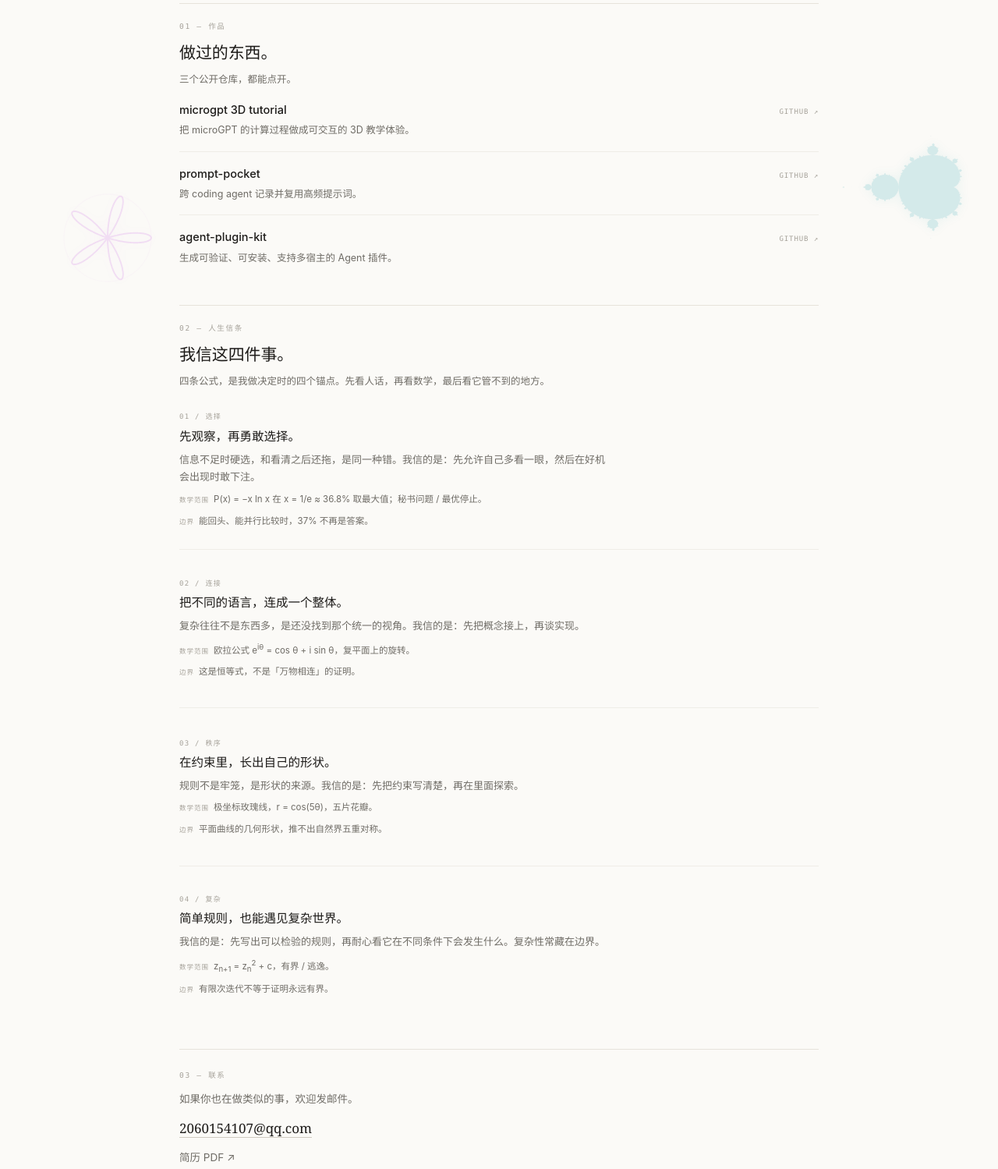
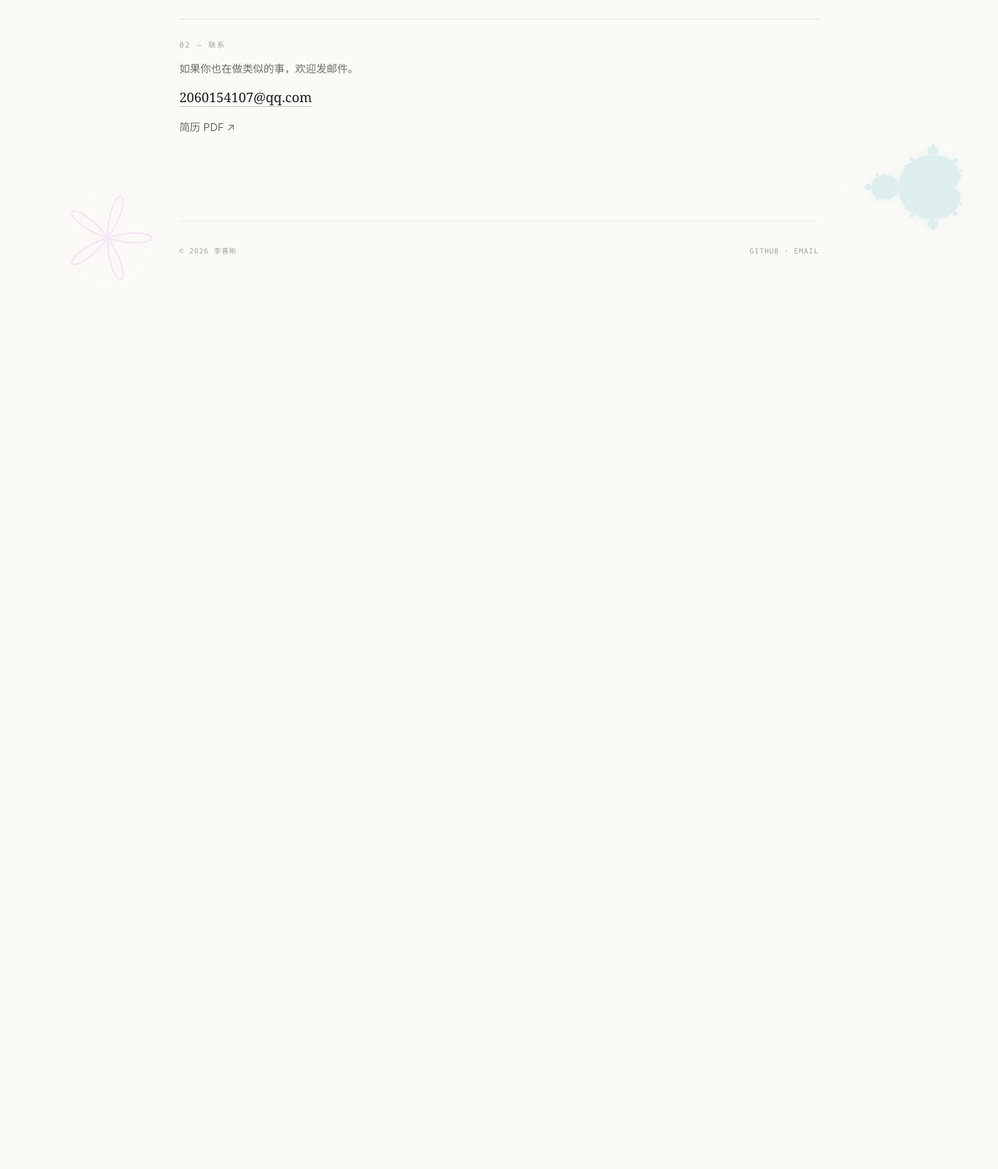
Before and after one commit to lxb12123/lxb12123.github.io, a plain HTML site: page index.html in a window 1280 px wide. Shown: the part 359-1858 px from the top of the page at 78% size. After the commit the page ends 800 px from the top, so only its background shows below. Drawn offline with Linux system fonts and the light colour scheme.

Commit message:
Remove selected work section

```diff
--- a/index.html
+++ b/index.html
@@ -132,7 +132,6 @@
     </div>
     <nav class="nav">
       <a href="assets/lixibin-cv.pdf" target="_blank" rel="noopener">CV</a>
-      <a href="#work">作品</a>
       <a href="#ideas">信条</a>
       <a href="#contact">联系</a>
       <a class="ext" href="https://github.com/lxb12123">GitHub ↗</a>
@@ -150,77 +149,8 @@
       <div class="stack">Go · Python · PostgreSQL · Redis · Agent / Memory / MCP · OAuth 2.0 · Stripe · Docker · AWS</div>
     </div>
 
-    <section id="work">
-      <div class="sec-label">01 — 作品</div>
-      <h2>做过的东西。</h2>
-      <p class="sec-note">三个公开仓库，都能点开。</p>
-
-      <div class="p-row">
-        <div><h3>microgpt 3D tutorial</h3><p>把 microGPT 的计算过程做成可交互的 3D 教学体验。</p></div>
-        <a href="https://github.com/lxb12123/microgpt-3d-tutorial">GITHUB ↗</a>
-      </div>
-      <div class="p-row">
-        <div><h3>prompt-pocket</h3><p>跨 coding agent 记录并复用高频提示词。</p></div>
-        <a href="https://github.com/lxb12123/prompt-pocket">GITHUB ↗</a>
-      </div>
-      <div class="p-row">
-        <div><h3>agent-plugin-kit</h3><p>生成可验证、可安装、支持多宿主的 Agent 插件。</p></div>
-        <a href="https://github.com/lxb12123/agent-plugin-kit">GITHUB ↗</a>
-      </div>
-    </section>
-
-    <section id="ideas" class="creeds">
-      <div class="sec-label">02 — 人生信条</div>
-      <h2>我信这四件事。</h2>
-      <p class="sec-note">四条公式，是我做决定时的四个锚点。先看人话，再看数学，最后看它管不到的地方。</p>
-
-      <div class="f-row">
-        <div class="f-text">
-          <div class="f-num">01 / 选择</div>
-          <h3>先观察，再勇敢选择。</h3>
-          <p>信息不足时硬选，和看清之后还拖，是同一种错。我信的是：先允许自己多看一眼，然后在好机会出现时敢下注。</p>
-          <div class="f-meta"><b>数学范围</b><span>P(x) = −x ln x 在 x = 1/e ≈ 36.8% 取最大值；秘书问题 / 最优停止。</span></div>
-          <div class="f-meta"><b>边界</b><span>能回头、能并行比较时，37% 不再是答案。</span></div>
-        </div>
-        <div class="f-slot"></div>
-      </div>
-
-      <div class="f-row">
-        <div class="f-text">
-          <div class="f-num">02 / 连接</div>
-          <h3>把不同的语言，连成一个整体。</h3>
-          <p>复杂往往不是东西多，是还没找到那个统一的视角。我信的是：先把概念接上，再谈实现。</p>
-          <div class="f-meta"><b>数学范围</b><span>欧拉公式 e<sup>iθ</sup> = cos θ + i sin θ，复平面上的旋转。</span></div>
-          <div class="f-meta"><b>边界</b><span>这是恒等式，不是「万物相连」的证明。</span></div>
-        </div>
-        <div class="f-slot"></div>
-      </div>
-
-      <div class="f-row">
-        <div class="f-text">
-          <div class="f-num">03 / 秩序</div>
-          <h3>在约束里，长出自己的形状。</h3>
-          <p>规则不是牢笼，是形状的来源。我信的是：先把约束写清楚，再在里面探索。</p>
-          <div class="f-meta"><b>数学范围</b><span>极坐标玫瑰线，r = cos(5θ)，五片花瓣。</span></div>
-          <div class="f-meta"><b>边界</b><span>平面曲线的几何形状，推不出自然界五重对称。</span></div>
-        </div>
-        <div class="f-slot"></div>
-      </div>
-
-      <div class="f-row">
-        <div class="f-text">
-          <div class="f-num">04 / 复杂</div>
-          <h3>简单规则，也能遇见复杂世界。</h3>
-          <p>我信的是：先写出可以检验的规则，再耐心看它在不同条件下会发生什么。复杂性常藏在边界。</p>
-          <div class="f-meta"><b>数学范围</b><span>z<sub>n+1</sub> = z<sub>n</sub><sup>2</sup> + c，有界 / 逃逸。</span></div>
-          <div class="f-meta"><b>边界</b><span>有限次迭代不等于证明永远有界。</span></div>
-        </div>
-        <div class="f-slot"></div>
-      </div>
-    </section>
-
     <div class="contact" id="contact">
-      <div class="sec-label">03 — 联系</div>
+      <div class="sec-label">02 — 联系</div>
       <p>如果你也在做类似的事，欢迎发邮件。</p>
       <p><a class="mail" href="mailto:2060154107@qq.com">2060154107@qq.com</a></p>
       <p class="cv-link"><a href="assets/lixibin-cv.pdf" target="_blank" rel="noopener">简历 PDF ↗</a></p>
```
